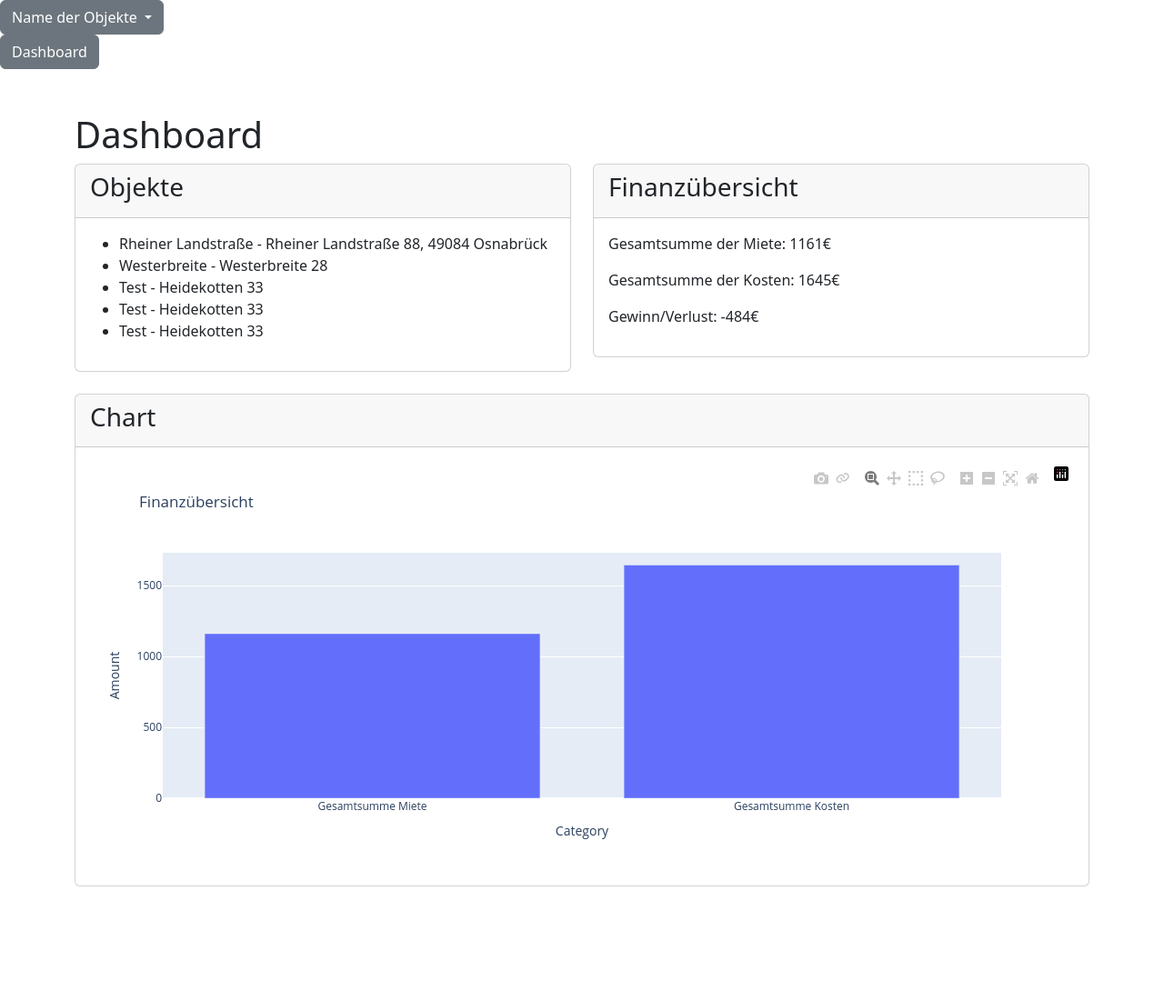
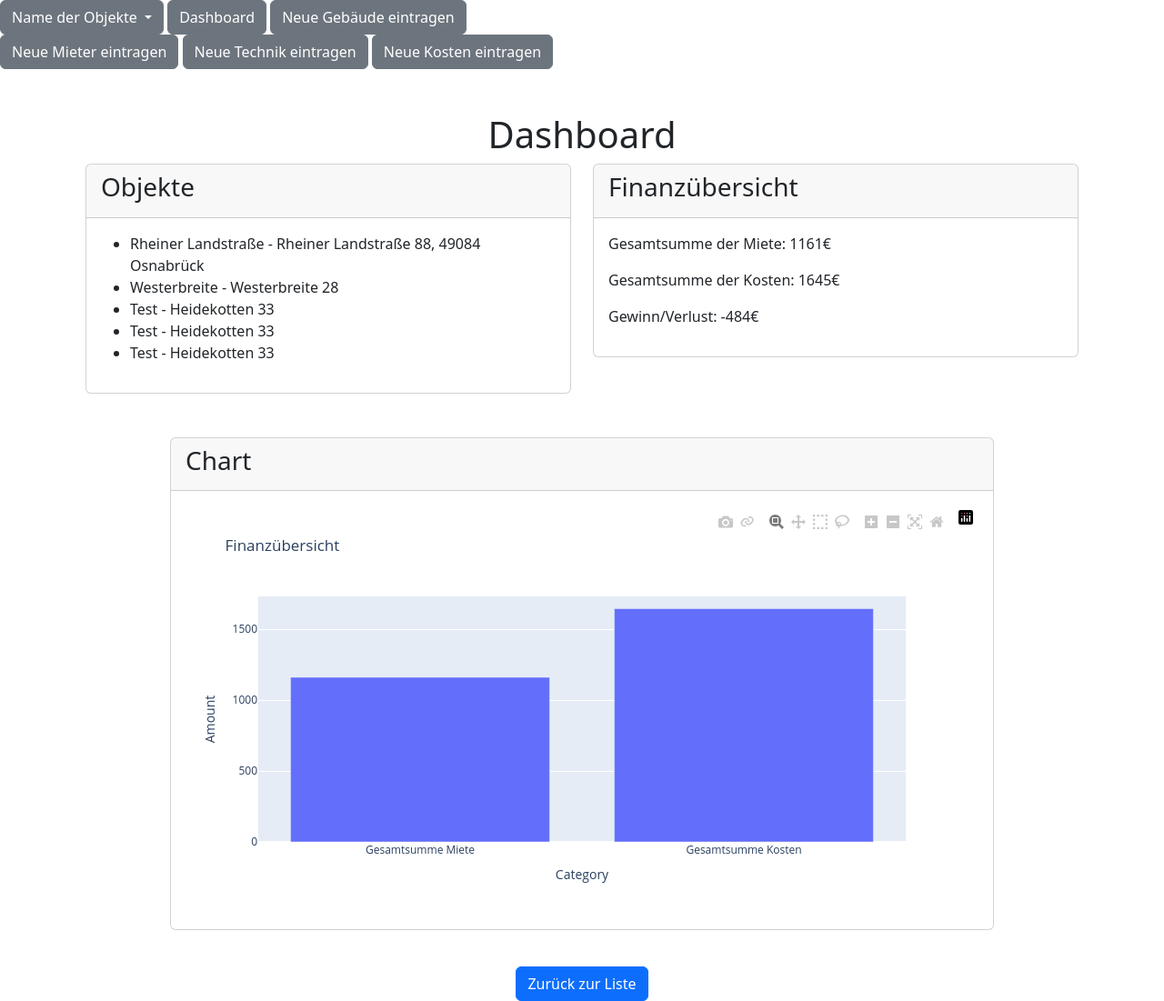
Before and after one commit to AndiCrow/Mietobjekte, a Django app: page /dashboard/ in a window 1280 px wide. Shown: the whole page at 91% size. Before the commit the page ends 975 px from the top, so only its background shows below. Run offline with Django 5.2, Linux system fonts and the light colour scheme; data comes from the database, SQL or seed files in the repository; both versions use the stored data as it was after the commit.

Commit message:
Neue Gebäude, Mieter, Technik und Kosten über HTML einfügbar

```diff
--- a/gebäude/urls.py
+++ b/gebäude/urls.py
@@ -9,4 +9,8 @@ urlpatterns = [
     path('wohnungen/<int:id>/', wohnungen_details, name='wohnungen'),
     path('wohnung/<int:id>/', wohnung_details, name='wohnung-details'),
     path('dashboard/', views.dashboard, name='dashboard'),
+    path('objekt/neu/', views.eintragen_objekte, name='objekt_erstellen'),
+    path('kosten/neu/', views.eintragen_kosten, name='kosten_erstellen'),
+    path('technik/neu/', views.eintragen_technik, name='technik_erstellen'),
+    path('mietern/neu/', views.eintragen_mieter, name='mietern_erstellen'),
 ]
--- a/gebäude/views.py
+++ b/gebäude/views.py
@@ -3,9 +3,13 @@ from rest_framework.response import Response
 from rest_framework import status
 from .models import Objekte, Kosten, Mietern, Technik
 from .serializer import ObjekteSerializer
-from django.shortcuts import render, get_object_or_404
+from django.shortcuts import render, get_object_or_404, redirect
 from django.db import models
 import pandas as pd
+from .forms import ObjekteForm, MieternForm, KostenForm, TechnikForm
+
+
+
 
 class ObjekteView(APIView):
     def get(self, request):
@@ -118,3 +122,50 @@ def dashboard(request):
         'chart': chart,
     }
     return render(request, 'dashboard.html', context)
+
+
+def eintragen_objekte(request):
+    if request.method == 'POST':
+        form = ObjekteForm(request.POST)
+        if form.is_valid():
+            form.save()
+            return redirect('objekte')
+        else:
+            print("Form is not valid")
+            print(form.errors)
+    else:
+        form = ObjekteForm()
+    return render(request, 'form_eintragen.html', {'form': form})
+
+
+def eintragen_kosten(request):
+    if request.method == 'POST':
+        form = KostenForm(request.POST)
+        if form.is_valid():
+            form.save()
+            return redirect('objekte')
+    else:
+        form = KostenForm()
+    return render(request, 'form_eintragen_kosten.html', {'form': form})
+
+
+def eintragen_mieter(request):
+    if request.method == 'POST':
+        form = MieternForm(request.POST)
+        if form.is_valid():
+            form.save()
+            return redirect('objekte')
+    else:
+        form = MieternForm()
+    return render(request, 'form_eintragen_mieter.html', {'form': form})
+
+
+def eintragen_technik(request):
+    if request.method == 'POST':
+        form = TechnikForm(request.POST)
+        if form.is_valid():
+            form.save()
+            return redirect('objekte')
+    else:
+        form = TechnikForm()
+    return render(request, 'form_eintragen_technik.html', {'form': form})
--- a/templates/base.html
+++ b/templates/base.html
@@ -7,6 +7,7 @@
     <link href="https://cdn.jsdelivr.net/npm/bootstrap@5.3.3/dist/css/bootstrap.min.css" rel="stylesheet" integrity="sha384-QWTKZyjpPEjISv5WaRU9OFeRpok6YctnYmDr5pNlyT2bRjXh0JMhjY6hW+ALEwIH" crossorigin="anonymous">
 </head>
 <body>
+    <div class="col-md-6 d-flex justify-content-end align-items-center">
     <div class="dropdown">
         <button class="btn btn-secondary dropdown-toggle" type="button" data-bs-toggle="dropdown" aria-expanded="false">
             Name der Objekte
@@ -29,17 +30,23 @@
             </li>
             {% endfor %}
         </ul>
-    <div class="col-md-6">
+
         <a href="{% url 'dashboard' %}" class="btn btn-secondary">Dashboard</a>
+        <a href="{% url 'objekt_erstellen' %}" class="btn btn-secondary">Neue Gebäude eintragen</a>
+        <a href="{% url 'mietern_erstellen' %}" class="btn btn-secondary">Neue Mieter eintragen</a>
+        <a href="{% url 'technik_erstellen' %}" class="btn btn-secondary">Neue Technik eintragen</a>
+        <a href="{% url 'kosten_erstellen' %}" class="btn btn-secondary">Neue Kosten eintragen</a>
+    </div>
     </div>
 
-    </div>
+
 
     <main>
         {% block content %}
         <!-- Hauptinhalt wird hier eingefügt -->
         {% endblock %}
     </main>
+
 
     <script src="https://cdn.jsdelivr.net/npm/bootstrap@5.3.3/dist/js/bootstrap.bundle.min.js" integrity="sha384-YvpcrYf0tY3lHB60NNkmXc5s9fDVZLESaAA55NDzOxhy9GkcIdslK1eN7N6jIeHz" crossorigin="anonymous"></script>
 
--- a/templates/dashboard.html
+++ b/templates/dashboard.html
@@ -3,11 +3,11 @@
 {% block title %}Dashboard{% endblock %}
 
 {% block content %}
-<div class="container mt-5">
+<div class="container d-flex flex-column align-items-center mt-5">
     <h1>Dashboard</h1>
-    <div class="row">
+    <div class="row w-100 justify-content-center">
         <div class="col-md-6">
-            <div class="card">
+            <div class="card mb-4">
                 <div class="card-header">
                     <h3>Objekte</h3>
                 </div>
@@ -21,7 +21,7 @@
             </div>
         </div>
         <div class="col-md-6">
-            <div class="card">
+            <div class="card mb-4">
                 <div class="card-header">
                     <h3>Finanzübersicht</h3>
                 </div>
@@ -33,9 +33,9 @@
             </div>
         </div>
     </div>
-    <div class="row mt-4">
-        <div class="col-md-12">
-            <div class="card">
+    <div class="row w-100 justify-content-center mt-4">
+        <div class="col-md-10">
+            <div class="card mb-4">
                 <div class="card-header">
                     <h3>Chart</h3>
                 </div>
@@ -45,5 +45,6 @@
             </div>
         </div>
     </div>
+    <a href="{% url 'objekte' %}" class="btn btn-primary mt-3">Zurück zur Liste</a>
 </div>
 {% endblock %}
--- a/templates/technik.html
+++ b/templates/technik.html
@@ -4,9 +4,11 @@
     <meta charset="UTF-8">
     <meta name="viewport" content="width=device-width, initial-scale=1.0">
     <title>Technikdetails für {{ objekt.name }}</title>
+    <link href="https://cdn.jsdelivr.net/npm/bootstrap@5.3.3/dist/css/bootstrap.min.css" rel="stylesheet" integrity="sha384-QWTKZyjpPEjISv5WaRU9OFeRpok6YctnYmDr5pNlyT2bRjXh0JMhjY6hW+ALEwIH" crossorigin="anonymous">
 </head>
 <body>
-
+<div class="container d-flex flex-column align-items-center mt-5">
+    <div class="p-3 mb-2 bg-primary text-white">
     <h1>Technikdetails für {{ objekt.name }}</h1>
 
     <h2>Mieter pro Wohnung:</h2>
@@ -28,5 +30,7 @@
         {% endfor %}
     </ul>
     <a href="{% url 'objekte' %}">Zurück zur Liste</a>
+</div>
+</div>
 </body>
 </html>
--- a/templates/test_details.html
+++ b/templates/test_details.html
@@ -3,7 +3,7 @@
 {% block title %} Details of the Object {% endblock %}
 
 {% block content %}
-
+<div class="d-flex flex-column align-items-center">
     <h1>Details des Objekts</h1>
     <p>Name: {{ objekt.name }}</p>
     <p>Adresse: {{ objekt.address }}</p>
@@ -40,5 +40,5 @@
     <p>Gesamtsumme der Kosten: {{ gesamtsumme_kosten }}€</p>
     <p>Gewinn/Verlust: {{ gewinn_verlust }}€</p>
     <a href="{% url 'objekte' %}">Zurück zur Liste</a>
-
+</div>
 {% endblock %}
--- a/templates/wohnung_details.html
+++ b/templates/wohnung_details.html
@@ -5,7 +5,8 @@
 
 {% block content %}
 <body>
-    <div class="container mt-5">
+    <div class="container d-flex flex-column align-items-center mt-5">
+        <div class="p-3 mb-2 bg-primary text-white">
         <h1>Details der Wohnung {{ mieter.wohnung }}</h1>
 
         <h2>Mieter</h2>
@@ -26,5 +27,7 @@
     </div>
     <a href="{% url 'objekte' %}">Zurück zur Liste</a>
     <script src="https://cdn.jsdelivr.net/npm/bootstrap@5.3.3/dist/js/bootstrap.bundle.min.js" integrity="sha384-kenU1KFdBIe4zVF0s0G1M5b4hcpxyD9F7jL+CVt8G+z5CQmRXf+2kdqS0coKkFGp" crossorigin="anonymous"></script>
+
+</div>
 </body>
 {% endblock %}
```
Also changed, not shown: gebäude/forms.py (added, +26 -0 lines), templates/form_eintragen.html (added, +29 -0 lines), templates/form_eintragen_kosten.html (added, +16 -0 lines), templates/form_eintragen_mieter.html (added, +16 -0 lines), templates/form_eintragen_technik.html (added, +16 -0 lines), db.sqlite3.
